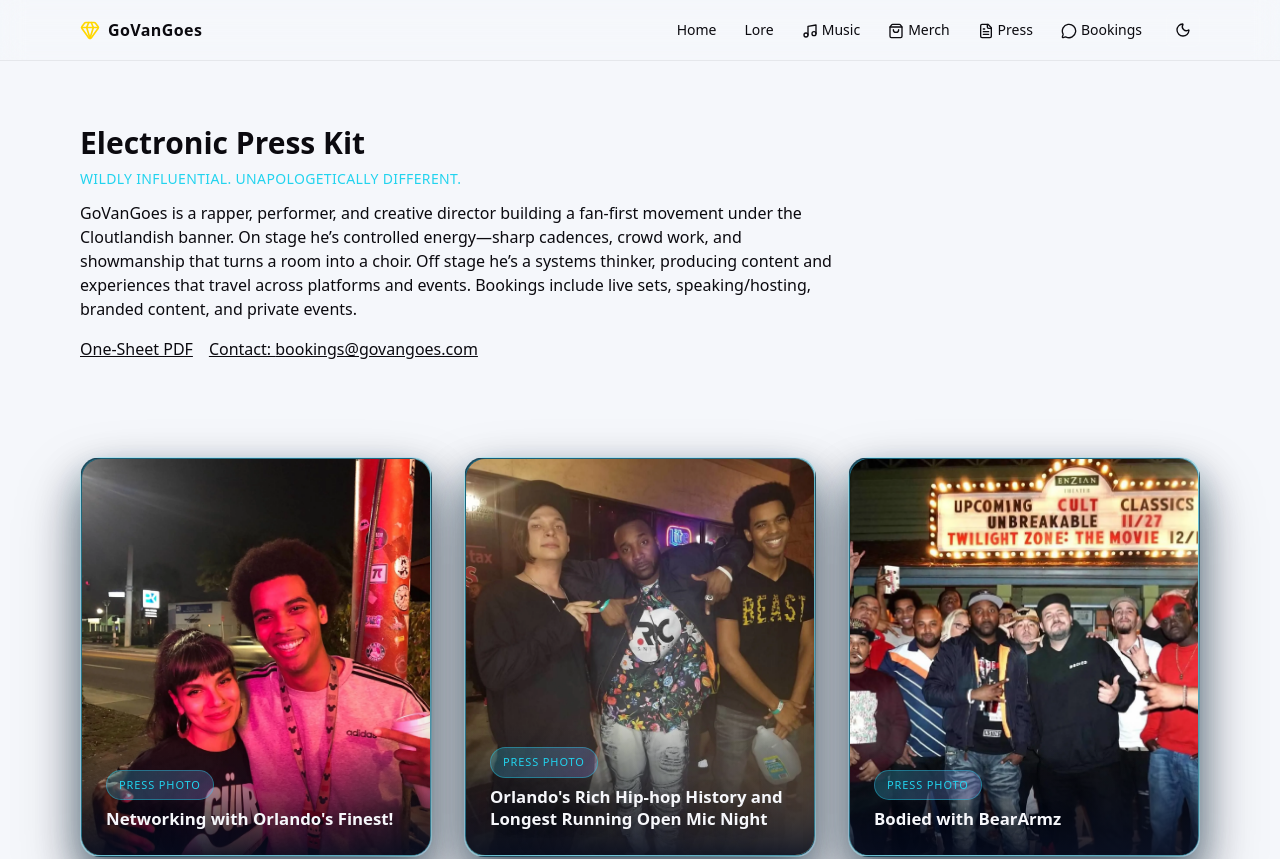
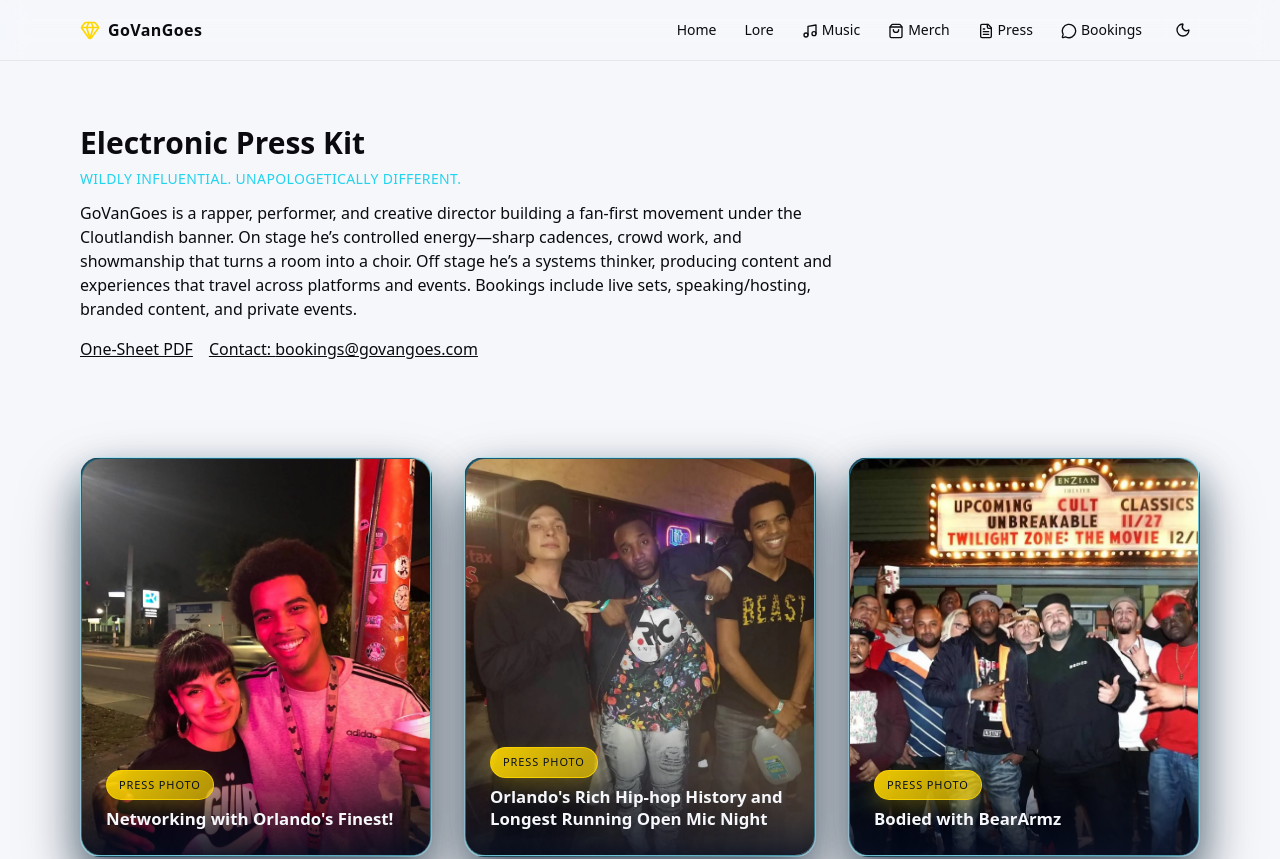
Before and after one commit to govangoes/calamari-crystal-site, a React (Vite) app: page /epk in a window 1280 px wide. Shown: the top 859 px of the page. Built offline with nearby package versions, Linux system fonts and the light colour scheme; no server answers.

Commit message:
style(epk): set press badge to gold

```diff
--- a/src/components/EPKGallery.css
+++ b/src/components/EPKGallery.css
@@ -97,9 +97,14 @@
   align-self: flex-start;
   padding: 6px 12px;
   border-radius: 999px;
-  background: linear-gradient(135deg, rgba(34, 211, 238, 0.25), rgba(167, 139, 250, 0.25));
-  border: 1px solid rgba(34, 211, 238, 0.4);
-  color: var(--crystalCyan, #22d3ee);
+  background: linear-gradient(
+    135deg,
+    rgba(255, 215, 0, 0.92),
+    rgba(255, 215, 0, 0.65)
+  );
+  border: 1px solid rgba(255, 215, 0, 0.8);
+  box-shadow: 0 8px 22px rgba(255, 215, 0, 0.25);
+  color: var(--abyssNavy, #0a1022);
   font-size: 11px;
   letter-spacing: 0.08em;
   text-transform: uppercase;
```
